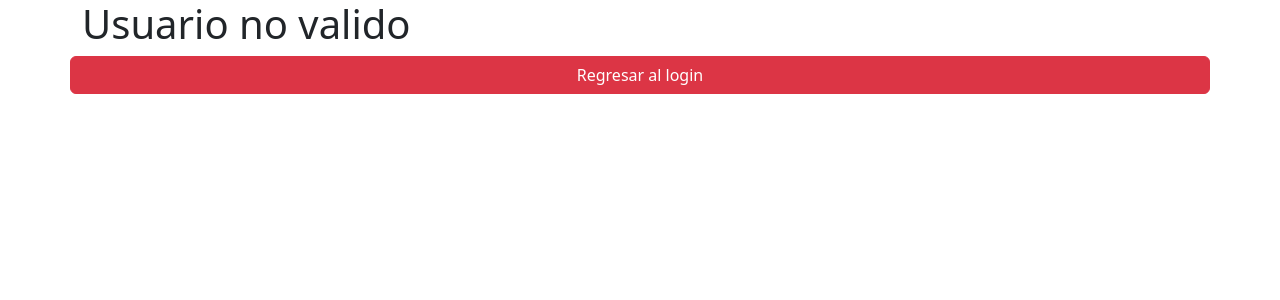
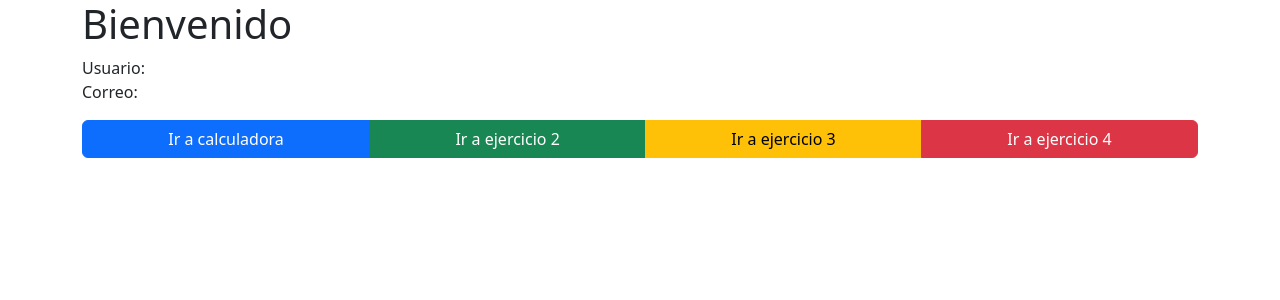
Before and after one commit to Ad129097g/Laboratorio-03, a PHP site: page /bienvenido.php in a window 1280 px wide. Shown: the top 300 px of the page. Run offline with PHP 8.4, Linux system fonts and the light colour scheme; data that the repository does not hold is empty.

Commit message:
Update bienvenido.php

```diff
--- a/iclass/bienvenido.php
+++ b/iclass/bienvenido.php
@@ -1,6 +1,6 @@
 <?php
     $usuario = $_POST['usuario'];
-    $password = $_POST['password'];
+    $email = $_POST['email'];
 
     /*echo $usuario .', '. $password*/
 ?>
@@ -18,24 +18,15 @@
 <body>
     <div class="container">
         <div class="row">
-            <?php
-                if($usuario == 'adriana' && $password == '1234'){
-                    echo "<h1>Bienvenido</h1>";
-                    echo "<p>Usuario: ".$usuario ." </p>";
-                    echo "<div class='btn-group' role='group' aria-label='Basic mixed styles example'>";
-                    echo "<a href= 'calculadora.html' class= 'btn btn-primary'> Ir a calculadora</a>";
-                    echo "<a href= 'ejercicio2.html' class= 'btn btn-success'> Ir a ejercicio 2</a>";
-                    echo "<a href= 'ejercicio3.html' class= 'btn btn-warning'> Ir a ejercicio 3</a>";
-                    echo "<a href= 'ejercicio4.html' class= 'btn btn-danger'> Ir a ejercicio 4</a>";
-                    echo "</div>";
-                }
-                 else{
-                ?>
-                    <h1>Usuario no valido</h1>
-                    <a href='index.php' class='btn btn-danger'> Regresar al login </a>
-                <?php
-                }
-                ?>
+
+            <h1>Bienvenido</h1>
+                <?php    echo "<p>Usuario: ".$usuario ."<br>  Correo: " . $email ."</p>";?>
+                <div class='btn-group' role='group' aria-label='Basic mixed styles example'>
+                    <a href= 'calculadora.html' class= 'btn btn-primary'> Ir a calculadora</a>
+                    <a href= 'ejercicio2.html' class= 'btn btn-success'> Ir a ejercicio 2</a>
+                    <a href= 'ejercicio3.html' class= 'btn btn-warning'> Ir a ejercicio 3</a>
+                    <a href= 'ejercicio4.html' class= 'btn btn-danger'> Ir a ejercicio 4</a>
+                </div>
         </div>
     </div>
 <script src="https://cdn.jsdelivr.net/npm/@popperjs/core@2.11.7/dist/umd/popper.min.js" integrity="sha384-zYPOMqeu1DAVkHiLqWBUTcbYfZ8osu1Nd6Z89ify25QV9guujx43ITvfi12/QExE" crossorigin="anonymous"></script>
```
